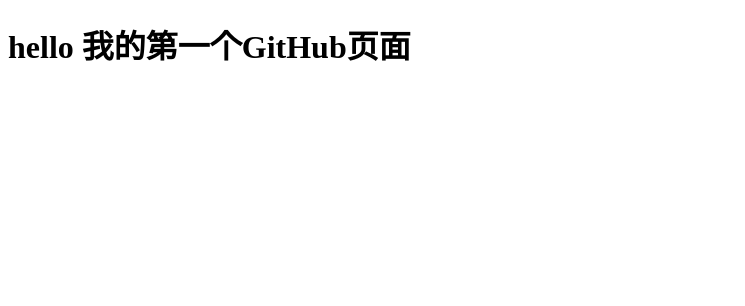
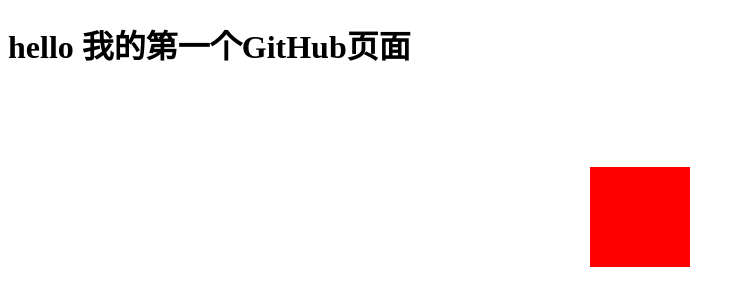
Before and after one commit to qq657656910/qq657656910.github.io, a plain HTML site: page a.html in a window 1280 px wide. Shown: the whole page, without its empty margins (0-745 px from the left). Drawn offline with Linux system fonts and the light colour scheme.

Commit message:
Update a.html

```diff
--- a/a.html
+++ b/a.html
@@ -3,8 +3,17 @@
 <head>
 	<meta charset="UTF-8">
 	<title>Document</title>
+	<style>
+	div{
+		width: 100px;
+		height: 100px;
+		background-color: red;
+		margin: 100px auto;
+	}
+	</style>
 </head>
 <body>
 	<h1>hello 我的第一个GitHub页面</h1>
+	<div></div>
 </body>
 </html>
```
